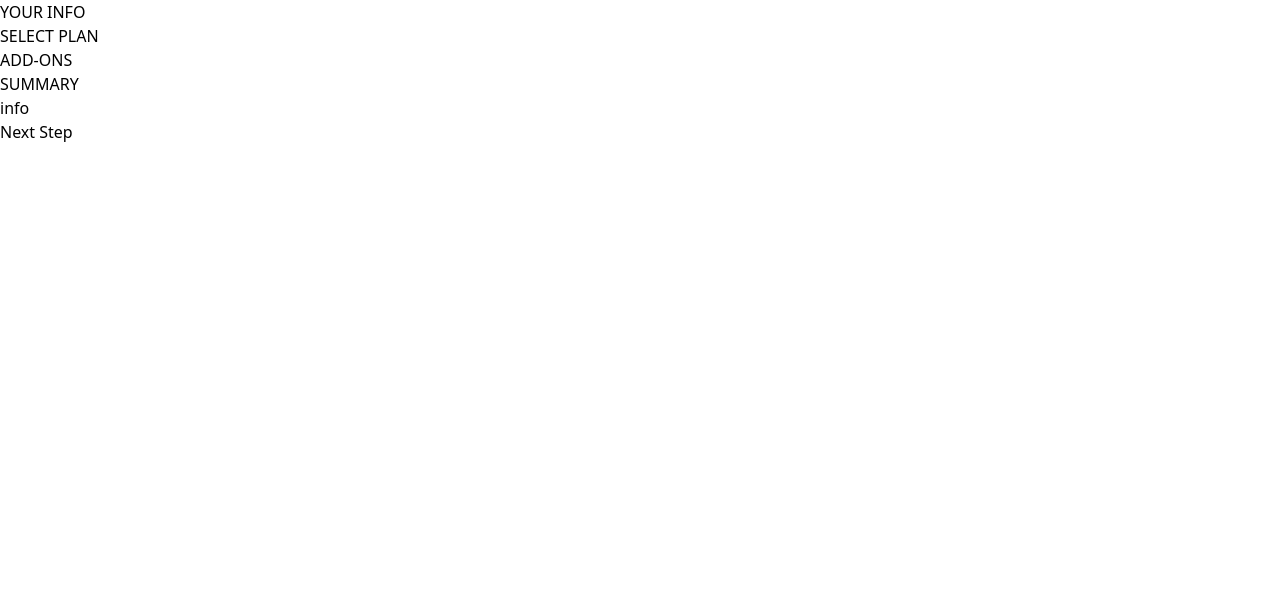
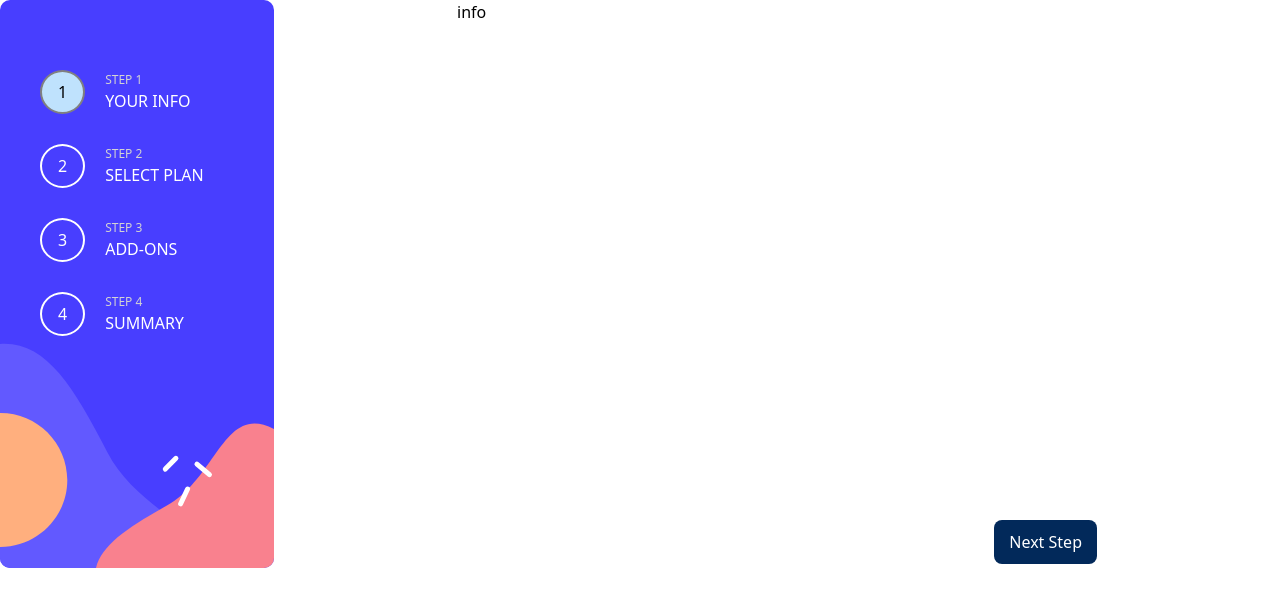
Before and after one commit to DevEless/Projet_duo_react, a React (Create React App) app: page / in a window 1280 px wide. Shown: the top 606 px of the page. Built offline with nearby package versions, Linux system fonts and the light colour scheme.

Commit message:
style btn + style sidebar

```diff
--- a/src/App.js
+++ b/src/App.js
@@ -1,11 +1,12 @@
 import { useState } from "react";
 import { AddOns } from "./components/addOns";
 import { Info } from "./components/info";
-import { NextBtn } from "./components/nextBtn";
 import { Plan } from "./components/plan";
 import { SideBar } from "./components/sideBar";
 import { Summary } from "./components/summary";
 import { ThankYou } from "./components/thankYou";
+
+import './style/app.css'
 
 
 export default function App() {
@@ -13,27 +14,46 @@ export default function App() {
   const [liTxt , setLiTxt] = useState("info");
   const liArr = ["info", "plan", "add", "summary", "thankYou"];
 
-  function next() {
+  //Next btn function
+  function next(e) {
+    //Use state for conditionnal dispaly
     setLiTxt(
       liArr[liArr.indexOf(liTxt) + 1]
     )
+    // Active manipulation
+    let activeStep = document.querySelector(".activeStep");
+    let steps = document.querySelectorAll(".numStep");
+    activeStep.classList.remove("activeStep");
+    // Add class active (if->lentgth verification)
+    if (liArr.indexOf(liTxt) + 1 < 4) {
+      steps[liArr.indexOf(liTxt) + 1].classList.add("activeStep");
+    }
   }
 
-  function back() {
+  //Back btn function
+  function back(e) {
+    //Use state for conditionnal dispaly
     setLiTxt(
       liArr[liArr.indexOf(liTxt) - 1]
     )
+    // Active manipulation
+    let activeStep = document.querySelector(".activeStep");
+    let steps = document.querySelectorAll(".numStep");
+    activeStep.classList.remove("activeStep");
+    steps[liArr.indexOf(liTxt)- 1].classList.add("activeStep");
   }
 
   return (
-    <div>
-      <SideBar />
+    <div id="app" className="flex">
+      <SideBar step={liTxt}/>
 
-      {liTxt == "info" ? <Info/> : liTxt == "plan" ? <Plan/> : liTxt == "add" ? <AddOns/> : liTxt == "summary" ? <Summary/> : liTxt == "thankYou" ? <ThankYou/> : null}
+      <div id="stepSect">
+        {liTxt == "info" ? <Info/> : liTxt == "plan" ? <Plan/> : liTxt == "add" ? <AddOns/> : liTxt == "summary" ? <Summary/> : liTxt == "thankYou" ? <ThankYou/> : null}
 
-      {liArr.indexOf(liTxt) == 4 ? null : liArr.indexOf(liTxt) > 2 ? <button onClick={next}>Confirm</button> : <button onClick={next}>Next Step</button>}
+        {liArr.indexOf(liTxt) == 4 ? null : liArr.indexOf(liTxt) > 2 ? <button className="btnNext" onClick={next}>Confirm</button> : <button className="btnNext" onClick={next}>Next Step</button>}
 
-      {liArr.indexOf(liTxt) == 4 ? null : liArr.indexOf(liTxt) > 0 ? <button onClick={back}>Go Back</button> : null}
+        {liArr.indexOf(liTxt) == 4 ? null : liArr.indexOf(liTxt) > 0 ? <button className="btnBack" onClick={back}>Go Back</button> : null}
+      </div>
     </div>
   )
 }
--- a/src/components/nextBtn.js
+++ /dev/null
@@ -1,7 +0,0 @@
-import React from 'react'
-
-export const NextBtn = () => {
-  return (
-    <button>Next Step</button>
-  )
-}
--- a/src/components/sideBar.js
+++ b/src/components/sideBar.js
@@ -1,22 +1,52 @@
 import React, { useState } from 'react'
+import '../style/sideBar.css'
+import sideBarImg from '../assets/sidebar.svg'
 
-export const SideBar = () => {
-  const [liTxt , setLiTxt] = useState("YOUR INFO");
-
-  // function getLiTxt(e) {
-  //   setLiTxt(
-  //     e.target.textContent
-  //   )
-  // }
+export const SideBar = (props) => {
 
   return (
-    <div>
-        <ul>
-          <li>YOUR INFO</li>
-          <li>SELECT PLAN</li>
-          <li>ADD-ONS</li>
-          <li>SUMMARY</li>
-        </ul>
+    <div id='sideBar'>
+      <img src={sideBarImg} alt="" />
+      <ul>
+        <li>
+          <h3 className='numStep activeStep'>1</h3>
+
+          <div className='txtStep'>
+            <p>STEP 1</p>
+            <h3>YOUR INFO</h3>
+          </div>
+        </li>
+
+        <li>
+          <div>
+            <h3 className='numStep'>2</h3>
+          </div>
+          <div className='txtStep'>
+            <p>STEP 2</p>
+            <h3>SELECT PLAN</h3>
+          </div>
+        </li>
+
+        <li>
+          <div>
+            <h3 className='numStep'>3</h3>
+          </div>
+          <div className='txtStep'>
+            <p>STEP 3</p>
+            <h3>ADD-ONS</h3>
+          </div>
+        </li>
+
+        <li>
+          <div>
+            <h3 className='numStep'>4</h3>
+          </div>
+          <div className='txtStep'>
+            <p>STEP 4</p>
+            <h3>SUMMARY</h3>
+          </div>
+        </li>
+      </ul>
     </div>
   )
 }
--- /dev/null
+++ b/src/style/app.css
@@ -0,0 +1,35 @@
+#app {
+    width: 100%;
+    height: 564px;
+}
+
+#stepSect {
+    width: 50%;
+    height: 100%;
+    margin: auto;
+    position: relative;
+}
+
+.btnNext {
+    color: white;
+    background-color: hsl(213, 96%, 18%);
+    padding: 10px 15px;
+    border-radius: 8px;
+    position: absolute;
+    right: 0;
+    bottom: 0;
+}
+
+.btnNext:hover {
+    background-color: hsl(213, 98%, 32%);
+}
+
+.btnBack {
+    color: black;
+    background-color: white;
+    padding: 10px 15px;
+    border-radius: 8px;
+    position: absolute;
+    left: 0;
+    bottom: 0;
+}
--- /dev/null
+++ b/src/style/sideBar.css
@@ -0,0 +1,44 @@
+#sideBar {
+    position: relative;
+    width: 274px;
+}
+
+#sideBar ul {
+    position: absolute;
+    top: 0;
+    margin: 40px;
+}
+
+#sideBar ul li {
+    display: flex;
+    align-items: center;
+    margin: 30px 0;
+}
+
+.numStep{
+    border: 2px solid white;
+    color: white;
+    border-radius: 100%;
+    padding: 8px 16px;
+}
+
+.activeStep {
+    border: 2px solid gray;
+    background-color: hsl(206, 94%, 87%);
+    color: black;
+}
+
+.txtStep{
+    margin-left: 20px;
+}
+
+.txtStep p {
+    margin: 0;
+    color: lightgrey;
+    font-size: 12px;
+}
+
+.txtStep h3 {
+    margin: 0;
+    color: white;
+}
```
